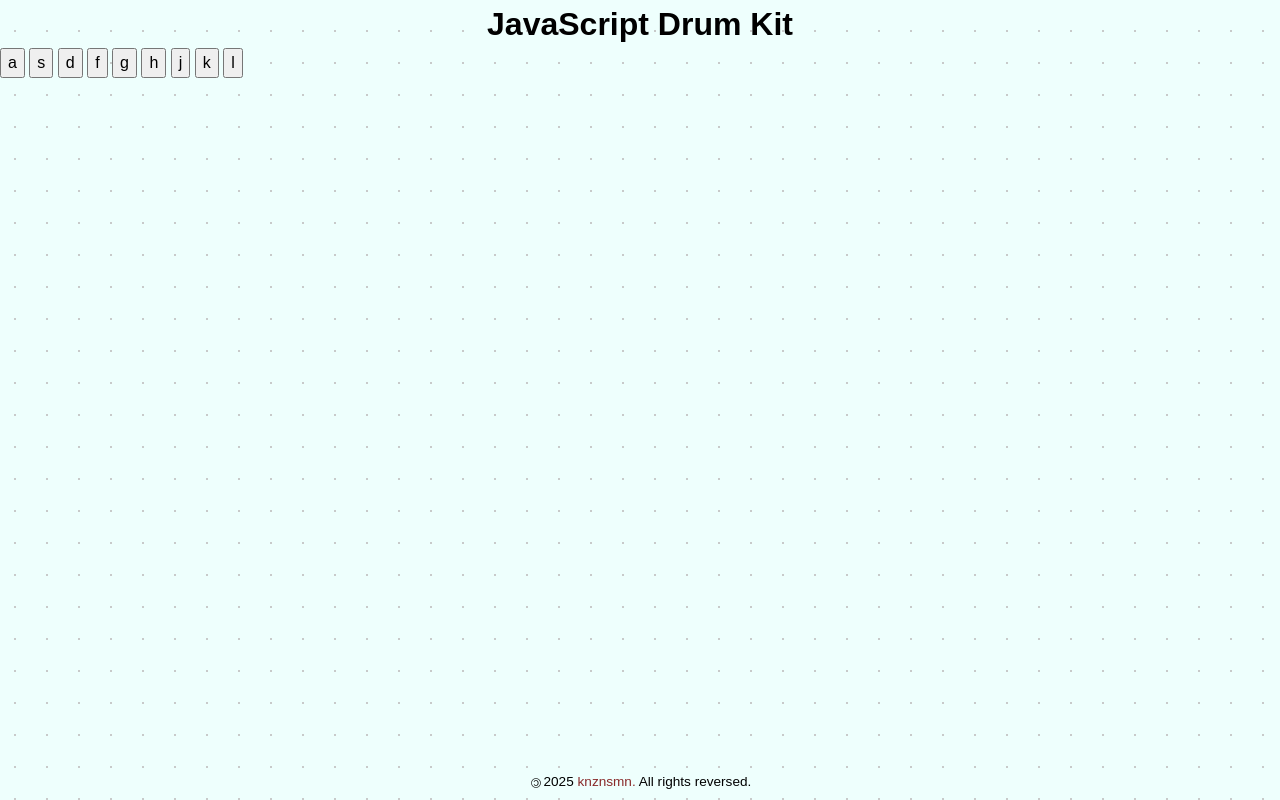
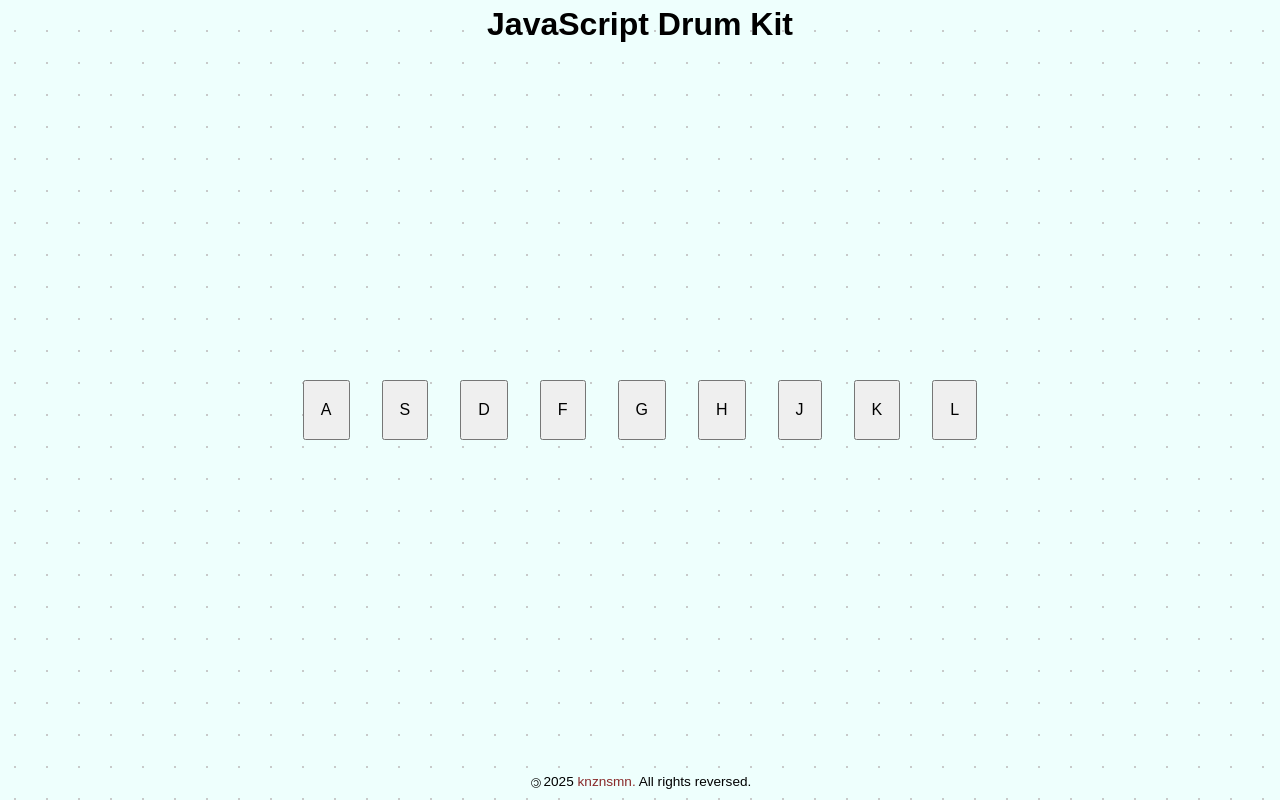
Before and after one commit to knznsmn/js, a plain HTML site: page j01/index.html in a window 1280 px wide. Drawn offline with Linux system fonts and the light colour scheme.

Commit message:
Add audio for the kit

```diff
--- a/j01/css/style.css
+++ b/j01/css/style.css
@@ -103,6 +103,9 @@ header {
 }
 main {
 	flex: 1;
+	display: flex;
+	justify-content: center;
+	align-items: center;
 }
 footer {
 	text-align: center;
@@ -114,3 +117,10 @@ footer span::before {
 	transform: rotate(180deg);
 	margin: 0 .15rem .5rem;
 }
+
+/* Modules: Keys */
+.key {
+	margin: 1rem;
+	padding: 1rem;
+	text-transform: uppercase;
+}
--- a/j01/index.html
+++ b/j01/index.html
@@ -11,15 +11,6 @@
     <h1>JavaScript Drum Kit</h1>
   </header>
   <main>
-    <button class="key">a</button>
-    <button class="key">s</button>
-    <button class="key">d</button>
-    <button class="key">f</button>
-    <button class="key">g</button>
-    <button class="key">h</button>
-    <button class="key">j</button>
-    <button class="key">k</button>
-    <button class="key">l</button>
   </main>
   <footer>
     <p>
--- a/j01/js/main.js
+++ b/j01/js/main.js
@@ -12,21 +12,36 @@
 
 // Function Hall
 import { get_current_year } from "./modules/utils.js";
+import { Keys } from "./modules/Keys.js";
+
+// UI
+Keys();
 
 // Anchors
 const ans = document.getElementById('ans');
 ans.innerText = get_current_year();
 
-const keys = [
-  document.getElementsByClassName("key")[0],
-  document.getElementsByClassName("key")[1],
-  document.getElementsByClassName("key")[2],
-  document.getElementsByClassName("key")[3],
-  document.getElementsByClassName("key")[4],
-  document.getElementsByClassName("key")[5],
-  document.getElementsByClassName("key")[6],
-  document.getElementsByClassName("key")[7],
-  document.getElementsByClassName("key")[8],
-]
+function audioPlayer(s) {
 
-console.log(keys.length);
+  const waves = {
+    a: new Audio('./assets/sounds/boom.wav'),
+    s: new Audio('./assets/sounds/clap.wav'),
+    d: new Audio("./assets/sounds/hihat.wav"),
+    f: new Audio('./assets/sounds/kick.wav'),
+    g: new Audio('./assets/sounds/openhat.wav'),
+    h: new Audio('./assets/sounds/ride.wav'),
+    j: new Audio('./assets/sounds/snare.wav'),
+    k: new Audio('./assets/sounds/tink.wav'),
+    l: new Audio('./assets/sounds/tom.wav'),
+  };
+  waves[s].currentTime = 0;
+  waves[s].play();
+}
+
+
+document.addEventListener('click', (e) => {
+  audioPlayer(e.target.id);
+});
+document.addEventListener('keydown', (e) => {
+  audioPlayer(e.key);
+});
--- /dev/null
+++ b/j01/js/modules/Keys.js
@@ -0,0 +1,13 @@
+export function Keys() {
+
+  const main = document.getElementsByTagName('main')[0];
+  const keys = ["a", "s", "d", "f", "g", "h", "j", "k", "l"];
+
+  keys.forEach((key, i) => {
+    const button = document.createElement('button');
+    button.classList = 'key';
+    button.id = keys[i];
+    button.textContent = keys[i];
+    main.appendChild(button);
+  })
+}
```
Also changed, not shown: j01/README.md, 9 other files.
